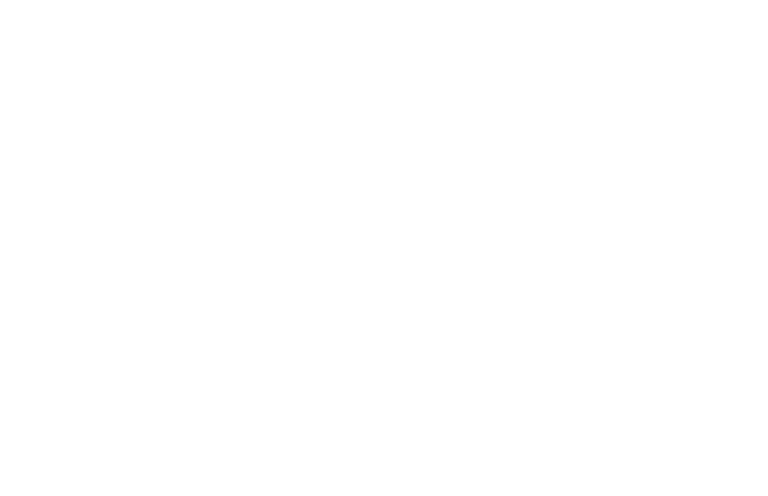
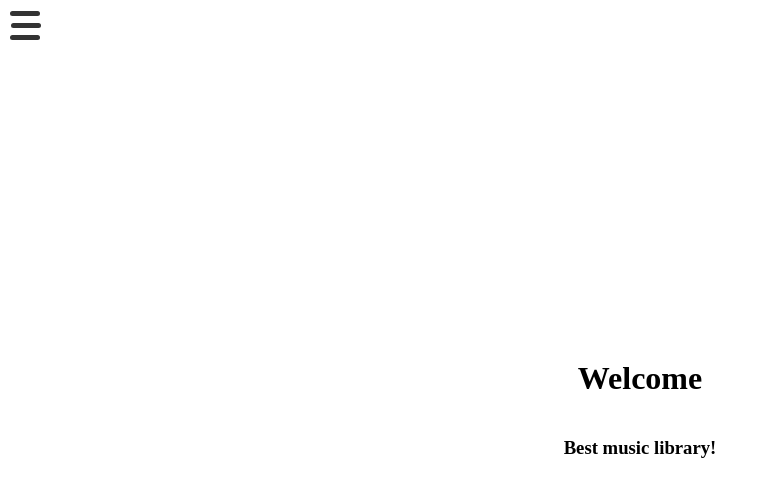
Before and after one commit to mmitusov/music-platform-nestjs-nextjs, a Next.js app in the folder frontend-next-js/: page / in a window 1280 px wide. Shown: the top 496 px of the page, without its empty margins (0-768 px from the left). Built offline with nearby package versions, Linux system fonts and the light colour scheme.

Commit message:
Frontend - Burger Menu

```diff
--- /dev/null
+++ b/frontend-next-js/src/components/burger/burgerMain.tsx
@@ -0,0 +1,18 @@
+import burgerMainStyles from '@/styles/burger/burgerMain.module.scss'
+
+const BurgerMain = () => {
+    return (
+        <div className={`${burgerMainStyles.mainContainer}`}>
+            <label className={`${burgerMainStyles.hamburgerBtn}`}>
+                <span />
+                <input type='checkbox'/>
+                <span />
+            </label>
+            <div className={`${burgerMainStyles.sideMenu}`}>
+
+            </div>
+        </div>
+    );
+}
+
+export default BurgerMain;
--- a/frontend-next-js/src/pages/index.tsx
+++ b/frontend-next-js/src/pages/index.tsx
@@ -1,9 +1,12 @@
+import BurgerMain from '@/components/burger/burgerMain';
 import homeStyles from '@/styles/pages/homePage.module.scss'
 
 const HomePage = () => {
     return (
         <div className={`${homeStyles.homeContainer}`}>
-
+            <BurgerMain />
+            <h1>Welcome</h1>
+            <h3>Best music library!</h3>
         </div>
     );
 }
--- /dev/null
+++ b/frontend-next-js/src/styles/burger/burgerMain.module.scss
@@ -0,0 +1,77 @@
+$bar-width: 30px;
+$bar-height: 5px;
+$gap: 4px;
+$bar-vertical-offset: $gap + $bar-height + $bar-height/2; //$bar-height/2 - берем во внимание ширину input
+$bar-background: #333;
+$animation-timing: 0.5s;
+
+.sideMenu {
+    position: absolute;
+    top: 0;
+    bottom: 0;
+    left: 0;
+    width: 400px;
+    background-color: rgb(41, 112, 155);
+    translate: -100%;
+    transition: translate $animation-timing;
+    z-index: 1;
+}
+
+.hamburgerBtn:has(>input:checked) + .sideMenu { //Знак "+" означаем что мы вибираем имя класса который идет после hamburgerBtn класса
+    translate: 0;
+}
+
+.hamburgerBtn {
+    position: absolute;
+    top: 5px;
+    left: 5px;
+    width: 40px;
+    height: 40px;
+    display: flex;
+    flex-direction: column;
+    justify-content: center;
+    align-items: center;
+    gap: $gap;
+    background-color: white;
+    cursor: pointer;
+    z-index: 10;
+
+    & > span,
+    & > input {
+        content: '';
+        width: $bar-width;
+        height: $bar-height;
+        background-color: $bar-background;
+        border-radius: $bar-height;
+        transform-origin: center;
+        transition:
+            opacity $animation-timing,
+            width $animation-timing,
+            rotate $animation-timing,
+            translate $animation-timing;
+    }
+
+    & > input {
+        appearance: none; // Отключаем дефолтный вид input и превращем ее в обычный div
+        outline: none; // Отключаем outline когда мы наводимся на input через TAB
+        pointer-events: none; //Отключаем возможность кликать/взаимодействовать с input
+    }
+}
+
+
+.hamburgerBtn:has(>input:checked) {
+    input {
+        opacity: 0;
+        width: 0;
+    }
+    span {
+        &:nth-child(1) {
+            rotate: 45deg;
+            translate: 0px $bar-vertical-offset;
+        }
+        &:nth-child(3) {
+            rotate: -45deg;
+            translate: 0px $bar-vertical-offset*-1;
+        }
+    }
+}
--- a/frontend-next-js/src/styles/global.scss
+++ b/frontend-next-js/src/styles/global.scss
@@ -1,29 +1,20 @@
-// @import './assets/variables';
-// @import './assets/globals';
-// @import './assets/mixins';
+* {
+  padding: 0;
+  margin: 0;
+  border: 0;
+  box-sizing: border-box;
+  -moz-box-sizing: border-box;
+  -webkit-box-sizing: border-box;
+  -webkit-tap-highlight-color: transparent;
+}
 
-// * {
-//   padding: 0;
-//   margin: 0;
-//   border: 0;
-//   box-sizing: border-box;
-//   -moz-box-sizing: border-box;
-//   -webkit-box-sizing: border-box;
-//   -webkit-tap-highlight-color: transparent;
-// }
+html,
+body {
+  max-width: 100vw;
+  overflow-x: clip;
+}
 
-// html,
-// body {
-//   max-width: 100vw;
-//   overflow-x: clip;
-// }
-
-// a {
-//   color: inherit;
-//   text-decoration: none;
-// }
-
-// main {
-//   @include setFlex() ;
-//   width: 100% ;
-// }
+a {
+  color: inherit;
+  text-decoration: none;
+}
--- a/frontend-next-js/src/styles/pages/homePage.module.scss
+++ b/frontend-next-js/src/styles/pages/homePage.module.scss
@@ -0,0 +1,7 @@
+.homeContainer {
+    display: flex;
+    flex-direction: column;
+    justify-content: center;
+    align-items: center;
+    height: 100vh;
+}
```
